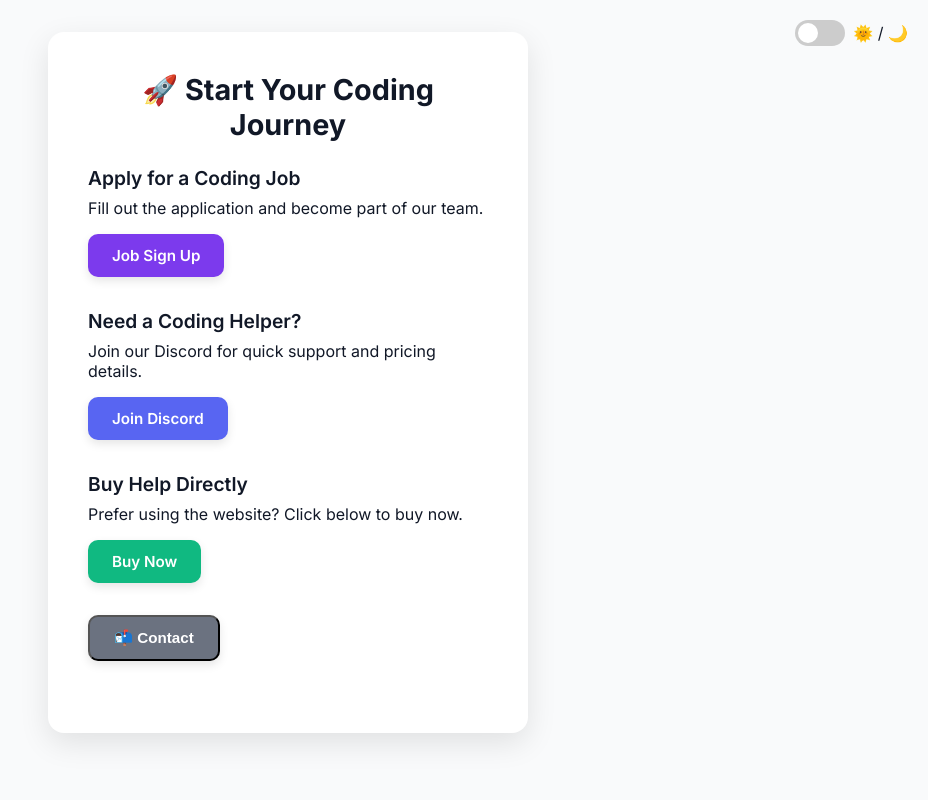
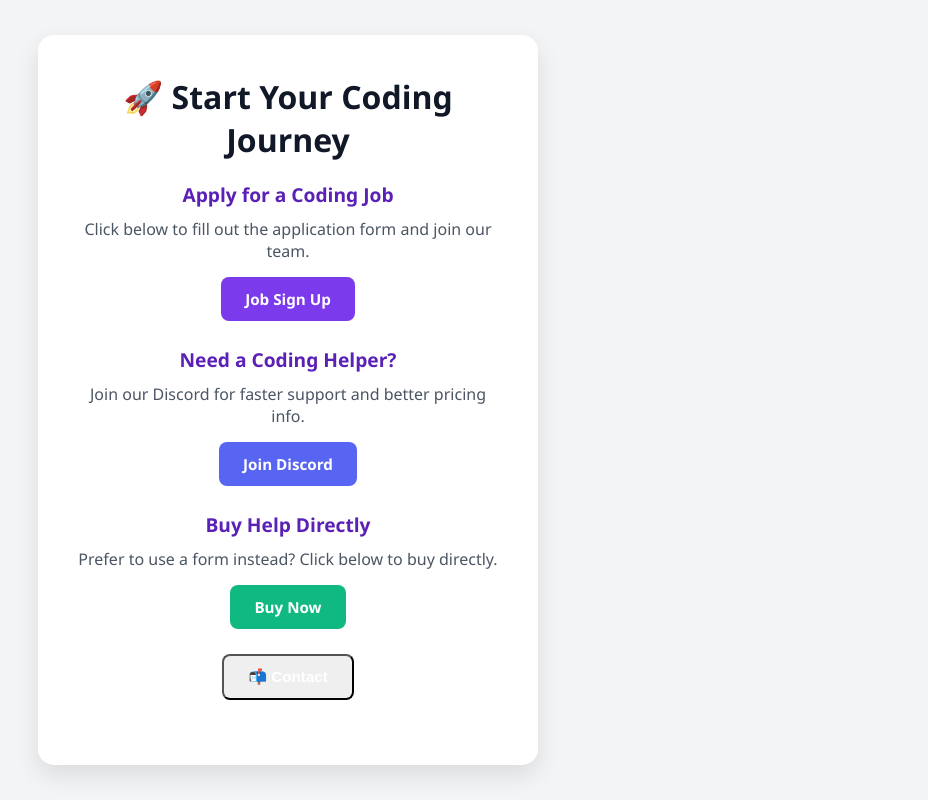
Before and after one commit to F1nndegamer/Better-Website, a plain HTML site: page index.html in a window 1280 px wide. Shown: the whole page, without its empty margins (352-1280 px from the left). Drawn offline with Linux system fonts and the light colour scheme.

Commit message:
Revert "f"
This reverts commit cbc7a47f9ca0409100543952523d8336185aa076.

```diff
--- a/index.html
+++ b/index.html
@@ -5,53 +5,40 @@
     <title>Coding Help & Jobs</title>
     <meta name="viewport" content="width=device-width, initial-scale=1.0">
     <link rel="stylesheet" href="styles.css">
-    <link href="https://fonts.googleapis.com/css2?family=Inter:wght@400;600;700&display=swap" rel="stylesheet">
 </head>
 <body>
-    <div class="theme-toggle">
-        <label class="switch">
-            <input type="checkbox" id="darkToggle">
-            <span class="slider"></span>
-        </label>
-        <span>🌞 / 🌙</span>
-    </div>
 
-    <main class="card">
+    <div class="card">
         <h1>🚀 Start Your Coding Journey</h1>
 
-        <section class="section">
+        <div class="section">
             <h2>Apply for a Coding Job</h2>
-            <p>Fill out the application and become part of our team.</p>
+            <p>Click below to fill out the application form and join our team.</p>
             <a href="https://docs.google.com/forms/d/1XB25tIfgli5wpgE4Eh8XUMtOXKzAwiQtTUl5Ckmcwus/edit" target="_blank" class="btn primary">Job Sign Up</a>
-        </section>
+        </div>
 
-        <section class="section">
+        <div class="section">
             <h2>Need a Coding Helper?</h2>
-            <p>Join our Discord for quick support and pricing details.</p>
+            <p>Join our Discord for faster support and better pricing info.</p>
             <a href="https://discord.gg/pSRUbtgU" target="_blank" class="btn discord">Join Discord</a>
-        </section>
+        </div>
 
-        <section class="section">
+        <div class="section">
             <h2>Buy Help Directly</h2>
-            <p>Prefer using the website? Click below to buy now.</p>
+            <p>Prefer to use a form instead? Click below to buy directly.</p>
             <a href="https://docs.google.com/forms/d/1XKgMRmgjqCYiTkwhaONxsp4ALmMF4LDI8F55J2JfhO0/edit" target="_blank" class="btn buy">Buy Now</a>
-        </section>
+        </div>
 
-        <section class="section">
+        <div class="section">
             <button onclick="showError()" class="btn secondary">📬 Contact</button>
             <p id="error" class="error"></p>
-        </section>
-    </main>
+        </div>
+    </div>
 
     <script>
         function showError() {
             document.getElementById('error').textContent = "Sorry, coming soon!";
         }
-
-        const toggle = document.getElementById('darkToggle');
-        toggle.addEventListener('change', () => {
-            document.body.classList.toggle('dark');
-        });
     </script>
 </body>
 </html>
--- a/styles.css
+++ b/styles.css
@@ -4,17 +4,9 @@
     --discord: #5865F2;
     --buy: #10b981;
     --secondary: #6b7280;
-    --background: #f9fafb;
+    --background: #f3f4f6;
     --text: #111827;
-    --card: #ffffff;
     --error: #ef4444;
-}
-
-body.dark {
-    --background: #111827;
-    --text: #f3f4f6;
-    --card: #1f2937;
-    --secondary: #9ca3af;
 }
 
 * {
@@ -24,66 +16,57 @@ body.dark {
 }
 
 body {
-    font-family: 'Inter', sans-serif;
-    background-color: var(--background);
-    color: var(--text);
-    transition: background-color 0.3s ease, color 0.3s ease;
+    font-family: 'Segoe UI', sans-serif;
+    background: var(--background);
+    display: flex;
+    align-items: center;
+    justify-content: center;
     min-height: 100vh;
-    display: flex;
-    justify-content: center;
-    align-items: start;
-    padding: 2rem;
+    padding: 20px;
 }
 
 .card {
-    background-color: var(--card);
-    padding: 2.5rem;
+    background: white;
+    padding: 40px;
     border-radius: 16px;
-    box-shadow: 0 10px 30px rgba(0, 0, 0, 0.1);
-    max-width: 480px;
+    box-shadow: 0 10px 25px rgba(0, 0, 0, 0.1);
+    max-width: 500px;
     width: 100%;
-    animation: fadeIn 0.8s ease;
+    text-align: center;
 }
 
 h1 {
-    font-size: 1.8rem;
-    font-weight: 700;
-    margin-bottom: 1.5rem;
-    text-align: center;
+    font-size: 2em;
+    margin-bottom: 20px;
+    color: var(--text);
 }
 
 h2 {
-    font-size: 1.2rem;
-    font-weight: 600;
-    margin-bottom: 0.5rem;
+    font-size: 1.2em;
+    margin: 20px 0 10px;
+    color: var(--primary-dark);
 }
 
 p {
-    font-size: 1rem;
-    margin-bottom: 1rem;
-    color: inherit;
+    font-size: 1em;
+    color: #4b5563;
+    margin-bottom: 15px;
 }
 
 .section {
-    margin-bottom: 2rem;
+    margin-bottom: 25px;
 }
 
 .btn {
     display: inline-block;
-    padding: 0.75rem 1.5rem;
-    border-radius: 10px;
+    padding: 12px 24px;
+    border-radius: 8px;
+    text-decoration: none;
     font-weight: 600;
-    font-size: 0.95rem;
-    text-align: center;
+    font-size: 0.95em;
+    transition: 0.3s;
+    color: white;
     cursor: pointer;
-    transition: background 0.3s ease, transform 0.2s ease;
-    text-decoration: none;
-    color: white;
-    box-shadow: 0 4px 10px rgba(0, 0, 0, 0.1);
-}
-
-.btn:hover {
-    transform: translateY(-2px);
 }
 
 .btn.primary {
@@ -107,88 +90,4 @@ p {
 }
 
 .btn.buy:hover {
-    background-color: #059669;
-}
-
-.btn.secondary {
-    background-color: var(--secondary);
-}
-
-.btn.secondary:hover {
-    background-color: #4b5563;
-}
-
-.error {
-    color: var(--error);
-    font-weight: bold;
-    margin-top: 10px;
-}
-
-.theme-toggle {
-    position: absolute;
-    top: 20px;
-    right: 20px;
-    display: flex;
-    align-items: center;
-    gap: 0.5rem;
-    font-size: 1rem;
-}
-
-/* Toggle Switch */
-.switch {
-    position: relative;
-    display: inline-block;
-    width: 50px;
-    height: 26px;
-}
-.switch input {
-    opacity: 0;
-    width: 0;
-    height: 0;
-}
-.slider {
-    position: absolute;
-    cursor: pointer;
-    top: 0; left: 0;
-    right: 0; bottom: 0;
-    background-color: #ccc;
-    transition: 0.4s;
-    border-radius: 30px;
-}
-.slider:before {
-    position: absolute;
-    content: "";
-    height: 20px; width: 20px;
-    left: 3px;
-    bottom: 3px;
-    background-color: white;
-    transition: 0.4s;
-    border-radius: 50%;
-}
-input:checked + .slider {
-    background-color: #4f46e5;
-}
-input:checked + .slider:before {
-    transform: translateX(24px);
-}
-
-/* Animation */
-@keyframes fadeIn {
-    from { opacity: 0; transform: translateY(20px); }
-    to { opacity: 1; transform: translateY(0); }
-}
-
-/* Responsive */
-@media (max-width: 540px) {
-    .card {
-        padding: 1.5rem;
-    }
-
-    h1 {
-        font-size: 1.5rem;
-    }
-
-    .theme-toggle {
-        font-size: 0.9rem;
-    }
-}
+    background
```
